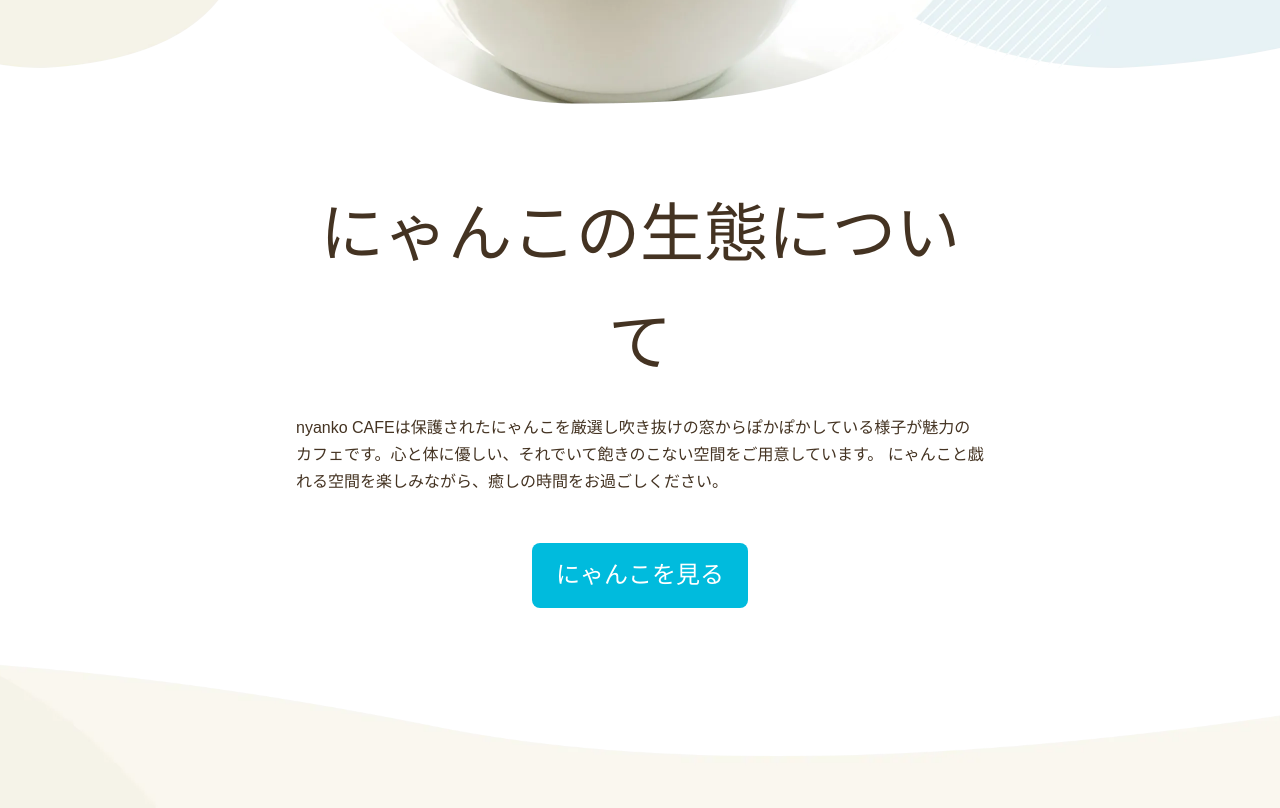
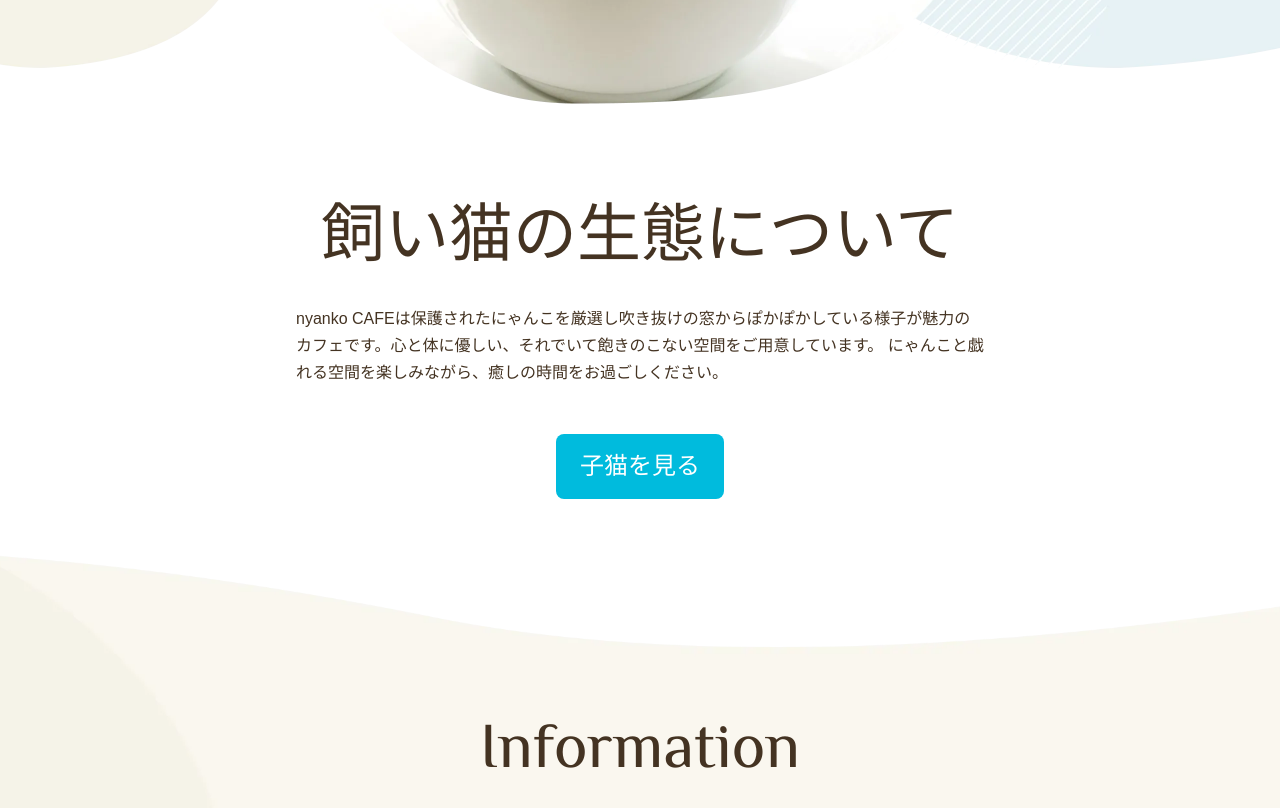
Before and after one commit to shimizuaki6-a11y/test20261127002, a plain HTML site: page index.html in a window 1280 px wide. Shown: the part 684-1492 px from the top of the page. Drawn offline with Linux system fonts and the light colour scheme; some packages are replaced by stand-ins of ours.

Commit message:
Add files via upload

```diff
--- a/index.html
+++ b/index.html
@@ -39,13 +39,13 @@
         </div>
 
         <section class="about">
-            <h3 class="heading-large font-english">にゃんこの生態について</h3>
+            <h3 class="heading-large font-english">飼い猫の生態について</h3>
             <p>
                 nyanko CAFEは保護されたにゃんこを厳選し吹き抜けの窓からぽかぽかしている様子が魅力のカフェです。心と体に優しい、それでいて飽きのこない空間をご用意しています。
                 にゃんこと戯れる空間を楽しみながら、癒しの時間をお過ごしください。
             </p>
             <div class="align-center">
-                <a class="btn" href="menu.html">にゃんこを見る</a>
+                <a class="btn" href="menu.html">子猫を見る</a>
             </div>
         </section>
 
```
